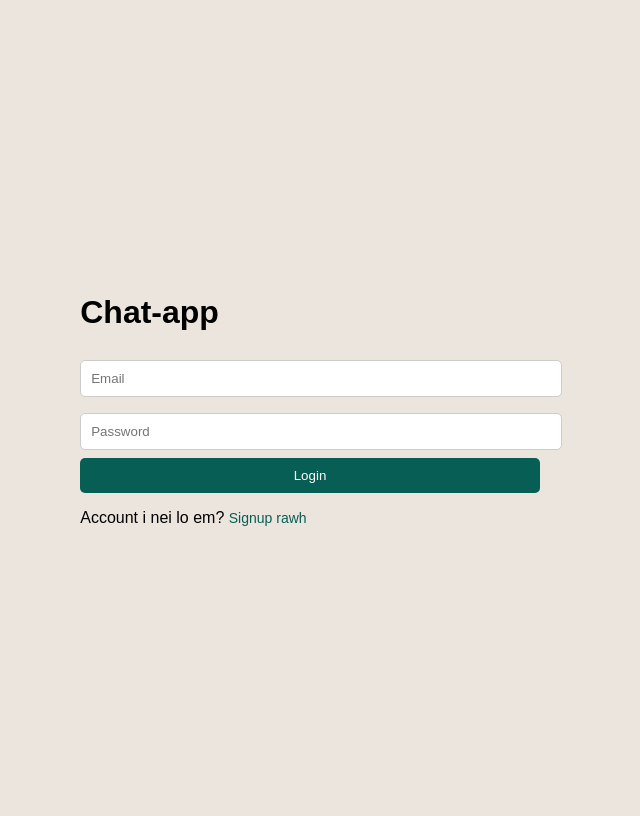
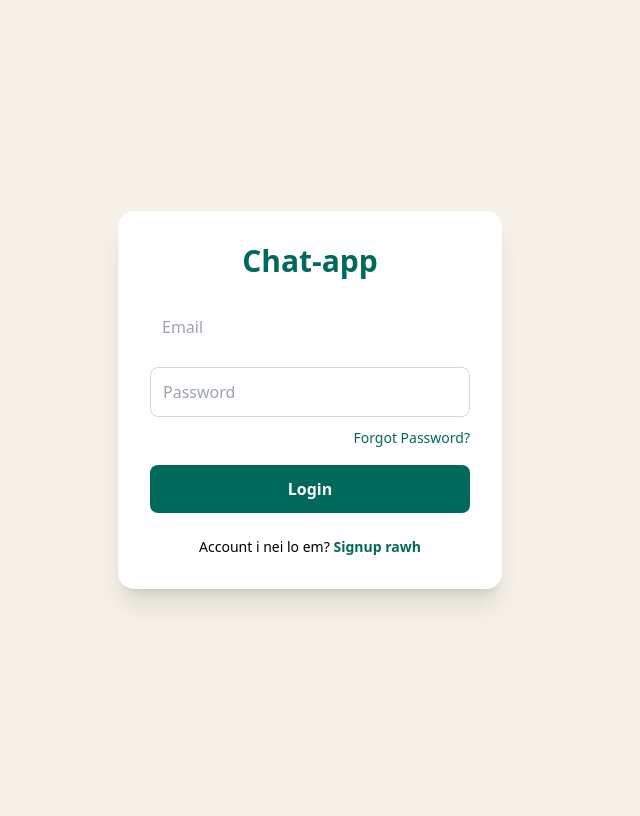
Before and after one commit to nghaka123/Chat-app, a Flask app: page / in a window 1280 px wide. Shown: the whole page, without its empty margins (330-970 px from the left). After the commit the page ends 604 px from the top, so only its background shows below. Run offline with Flask 3, Linux system fonts and the light colour scheme; some libraries are stand-ins or nearby versions.

Commit message:
Update login.html

```diff
--- a/templates/login.html
+++ b/templates/login.html
@@ -1,27 +1,29 @@
 <!DOCTYPE html>
 <html>
-<head><title>Login</title>
-<style>
-body{background:#ece5dd;font-family:Arial;display:flex;justify-content:center;align-items:center;height:100vh}
-.box{background:white;padding:30px;border-radius:10px;width:300px}
-input{width:100%;padding:10px;margin:8px 0;border:1px solid #ccc;border-radius:5px}
-button{width:100%;padding:10px;background:#075e54;color:white;border:none;border-radius:5px}
-.error{color:red;font-size:14px}
-a{text-decoration:none;color:#075e54;font-size:14px}
-</style>
+<head>
+  <title>Login - Chat-app</title>
+  <script src="https://cdn.tailwindcss.com"></script>
 </head>
-<body class="bg-gray-100 flex items-center justify-center min-h-screen">
-  <div class="bg-white p-8 rounded-2xl shadow-lg w-full max-w-md">
+<body class="bg-[#F5F1E8] flex items-center justify-center min-h-screen">
 
-    <h1 class="text-3xl font-bold text-center mb-6">Chat-app</h1>
+  <div class="bg-white p-8 rounded-2xl shadow-xl w-full max-w-sm">
+
+    <h1 class="text-3xl font-bold text-center mb-6 text-[#00695C]">Chat-app</h1>
 
     <form>
-      <input type="email" placeholder="Email" class="w-full p-3 border rounded-lg mb-4">
-      <input type="password" placeholder="Password" class="w-full p-3 border rounded-lg mb-4">
-      <button class="w-full bg-blue-500 text-white p-3 rounded-lg font-semibold">Login</button>
+      <input type="email" placeholder="Email" class="w-full p-3 border-gray-300 rounded-lg mb-4 focus:outline-none focus:ring-2 focus:ring-[#00695C]">
+      <input type="password" placeholder="Password" class="w-full p-3 border border-gray-300 rounded-lg mb-2 focus:outline-none focus:ring-2 focus:ring-[#00695C]">
+
+      <!-- Forgot Password Link -->
+      <div class="text-right mb-4">
+        <a href="/forgot-password" class="text-sm text-[#00695C] hover:underline">Forgot Password?</a>
+      </div>
+
+      <button class="w-full bg-[#00695C] text-white p-3 rounded-lg font-semibold hover:bg-[#004D40]">Login</button>
     </form>
 
-    <p class="text-center mt-4">Account i nei lo em? <a href="/signup" class="text-blue-500">Signup rawh</a></p>
+    <p class="text-center mt-6 text-sm">Account i nei lo em? <a href="/signup" class="text-[#00695C] font-semibold hover:underline">Signup rawh</a></p>
   </div>
+
 </body>
 </html>
```
